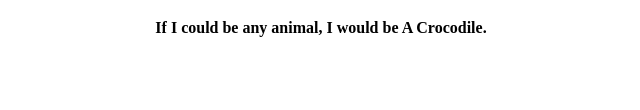
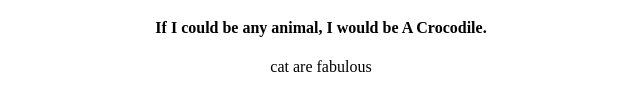
Before and after one commit to mbamba02/my-profile, a plain HTML site: page index.html in a window 1280 px wide. Shown: the part 290-400 px from the top of the page, without its empty margins (319-959 px from the left). Drawn offline with Linux system fonts and the light colour scheme.

Commit message:
adding placeholder text

```diff
--- a/index.html
+++ b/index.html
@@ -15,6 +15,7 @@
 					<h4>My favorite color is Green.</h4>
 					<h4>My favorite food is Attieke.</h4>
 					<h4>If I could be any animal, I would be A Crocodile.</h4>
+                    <p>cat are fabulous</p>
 			</div>
 		  </body>
 		</html>
```
